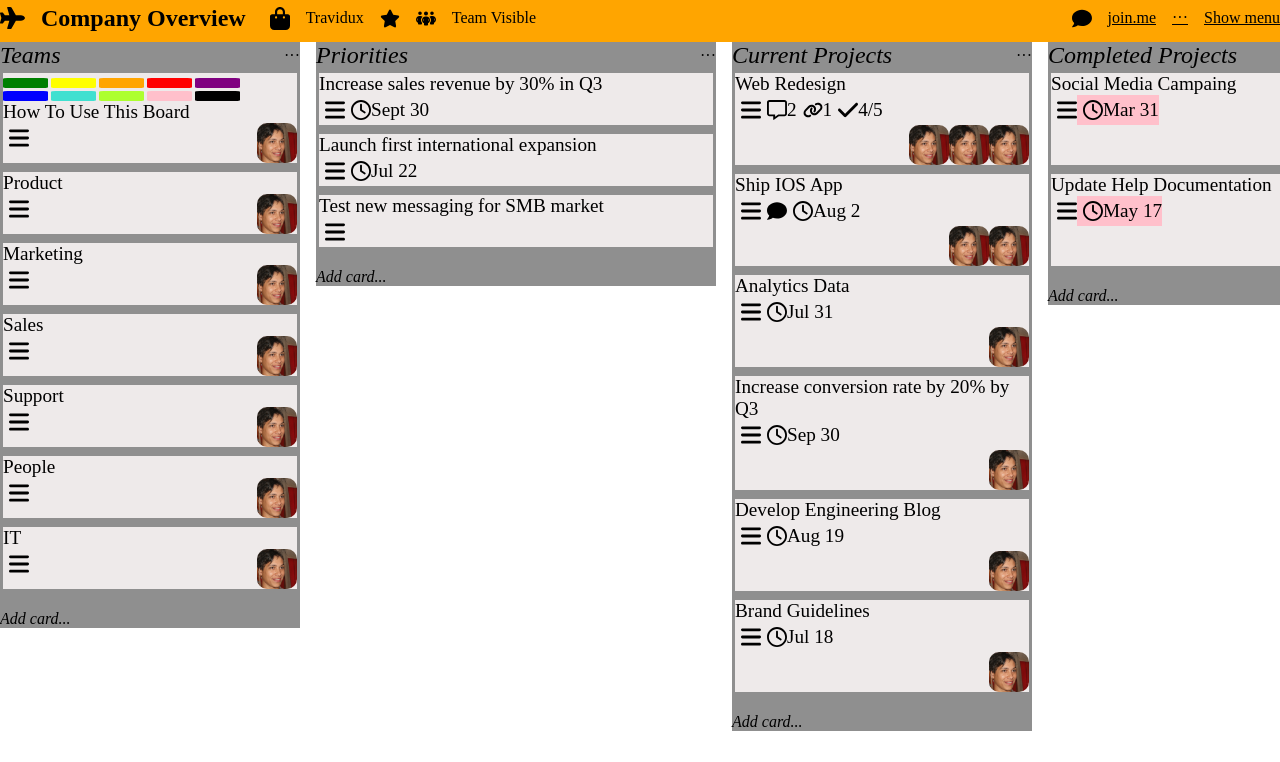
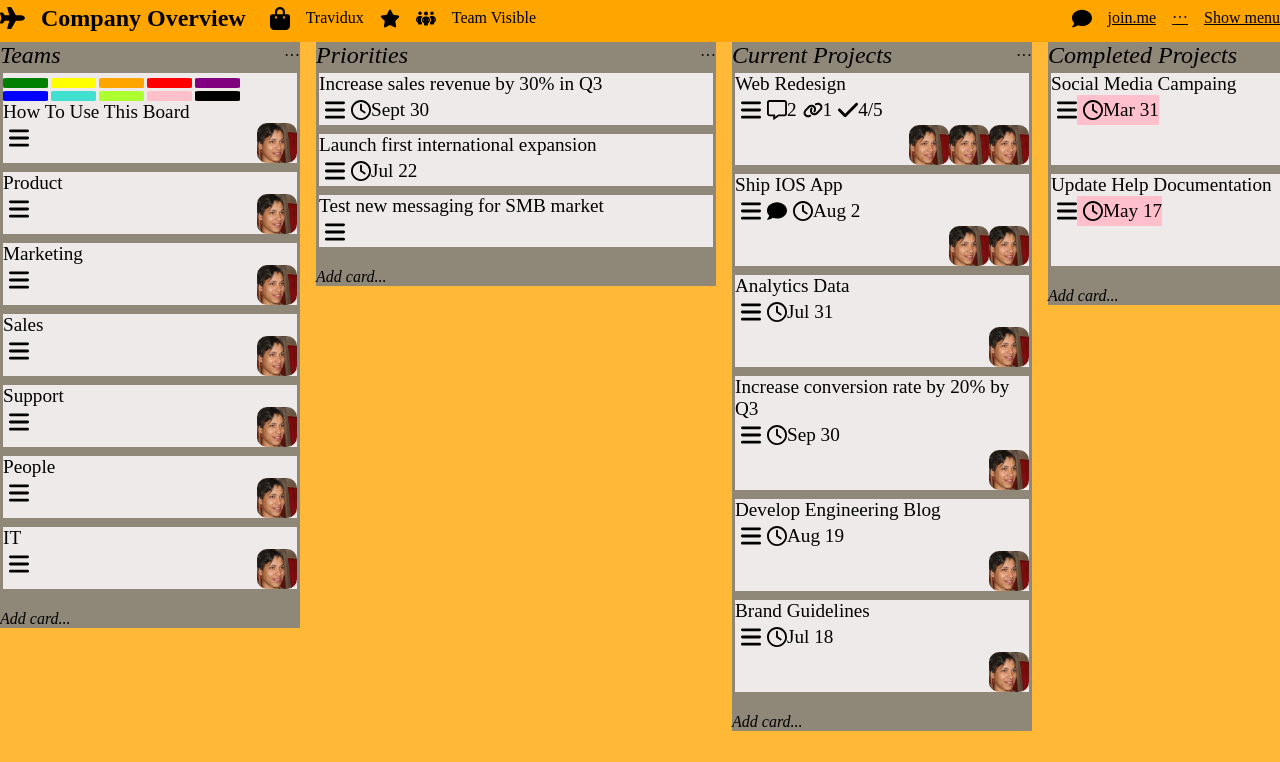
Before and after one commit to AlejandroJHerrera/trello-clone, a plain HTML site: page index.html in a window 1280 px wide. Shown: the part 38-800 px from the top of the page. Drawn offline with Linux system fonts and the light colour scheme.

Commit message:
add background color

```diff
--- a/style.css
+++ b/style.css
@@ -129,6 +129,7 @@ nav button {
   width: fit-content;
   position: relative;
   top: 10vh;
+  background-color: rgba(255, 166, 0, 0.785);
 }
 
 .card-wrapper {
```
